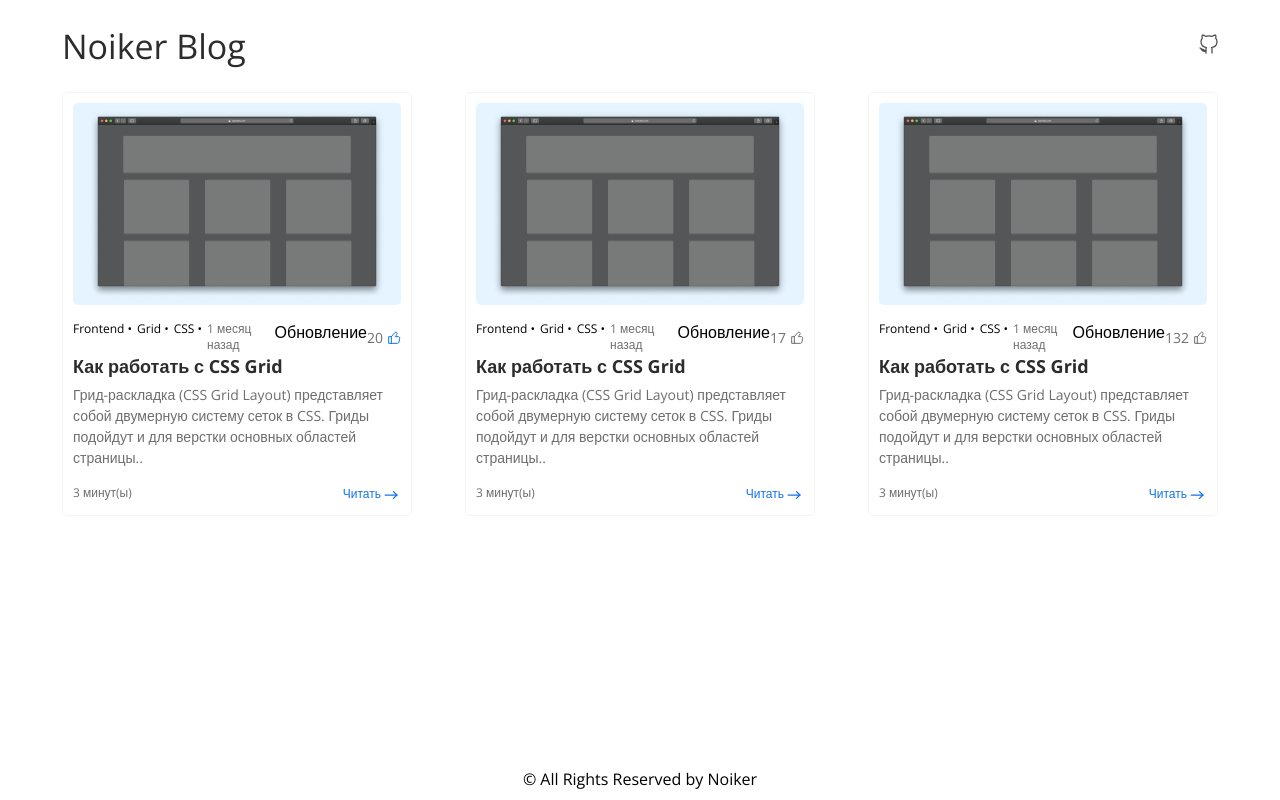
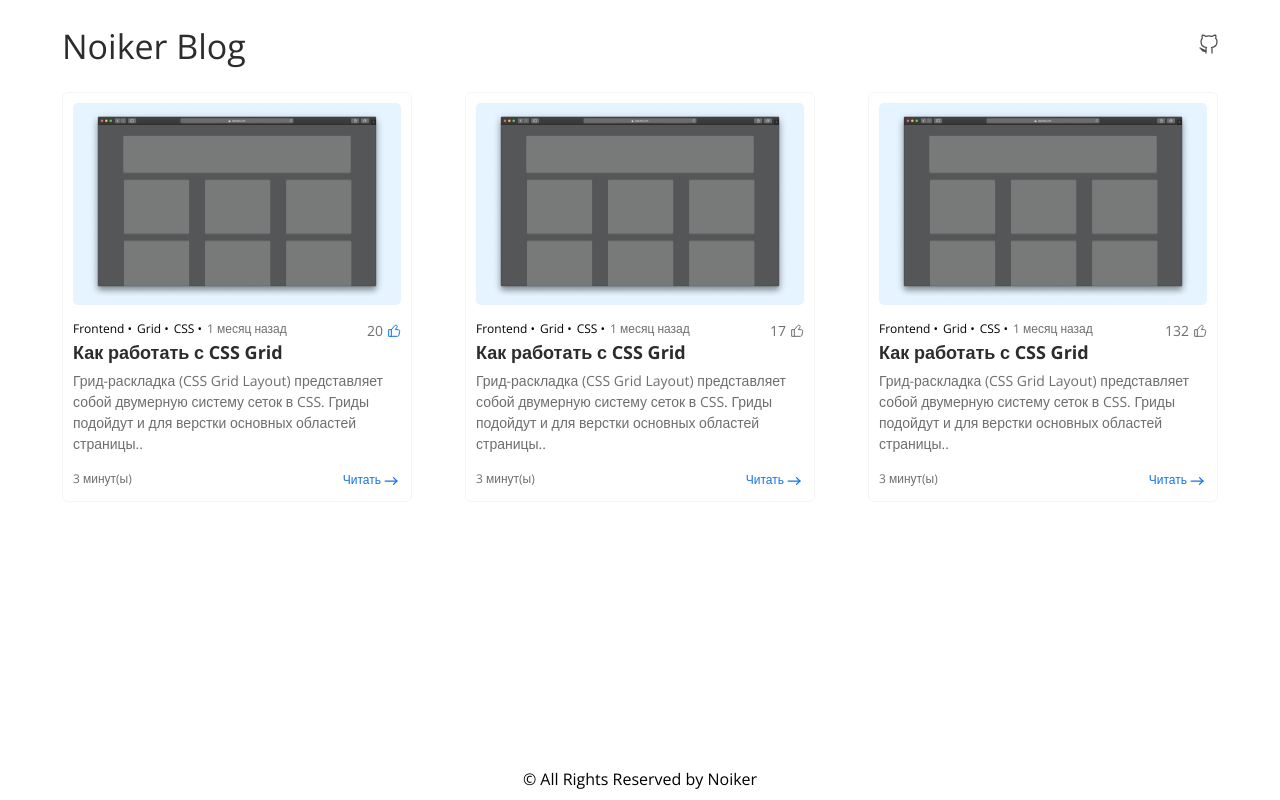
Before and after one commit to Noiker-ux/Next-Blog, a Next.js app: page / in a window 1280 px wide. Built offline with nearby package versions, Linux system fonts and the light colour scheme; no server answers.

Commit message:
add loader

```diff
--- a/components/Card/Card.tsx
+++ b/components/Card/Card.tsx
@@ -36,6 +36,7 @@ export const Card = ({
     })
       .then((response) => response.json())
       .then((json) => console.log(json));
+    setIsLoading(false);
   }, [likeObj, id]);
 
   return (
@@ -54,12 +55,16 @@ export const Card = ({
             <Tag tag={'light'}>{timestamp}</Tag>
           </div>
           {isLoading && <>Обновление</>}
-          <Like
-            countLikes={likeObj.countLikes}
-            showCounter={true}
-            isLiked={likeObj.isLiked}
-            handleClickLike={setLikeObj}
-          />
+          <div
+            onClick={() => {
+              setLikeObj(likeObj.countLikes, likeObj.isLiked);
+            }}>
+            <Like
+              countLikes={likeObj.countLikes}
+              showCounter={true}
+              isLiked={likeObj.isLiked}
+            />
+          </div>
         </div>
         <Headling tag='h3'>{title}</Headling>
         <Paragraph lineHeight={'small'} className={style.anons}>
--- a/components/Like/Like.props.ts
+++ b/components/Like/Like.props.ts
@@ -5,8 +5,4 @@ export interface ILikeProps
   countLikes: number;
   showCounter?: boolean;
   isLiked?: boolean;
-  handleClickLike: (
-    count: number,
-    state: boolean,
-  ) => { countLikes: number; isLiked: boolean };
 }
--- a/components/Like/Like.tsx
+++ b/components/Like/Like.tsx
@@ -4,12 +4,7 @@ import { ILikeProps } from './Like.props';
 import classNames from 'classnames';
 import LikeIcon from '../../public/LikeIcon.svg';
 
-export const Like = ({
-  countLikes,
-  showCounter = true,
-  isLiked = false,
-  handleClickLike,
-}: ILikeProps) => {
+export const Like = ({ countLikes, showCounter = true, isLiked = false }: ILikeProps) => {
   return (
     <div className={style.likeWrapper}>
       {showCounter && <span className={style.counter}>{countLikes}</span>}
@@ -20,8 +15,7 @@ export const Like = ({
           [style.rowLike]: showCounter,
           [style.circleLike]: !showCounter,
           [style.liked]: isLiked,
-        })}
-        onClick={() => handleClickLike(countLikes, isLiked)}>
+        })}>
         <LikeIcon className={classNames(style.likeIcon)} />
       </a>
     </div>
```
